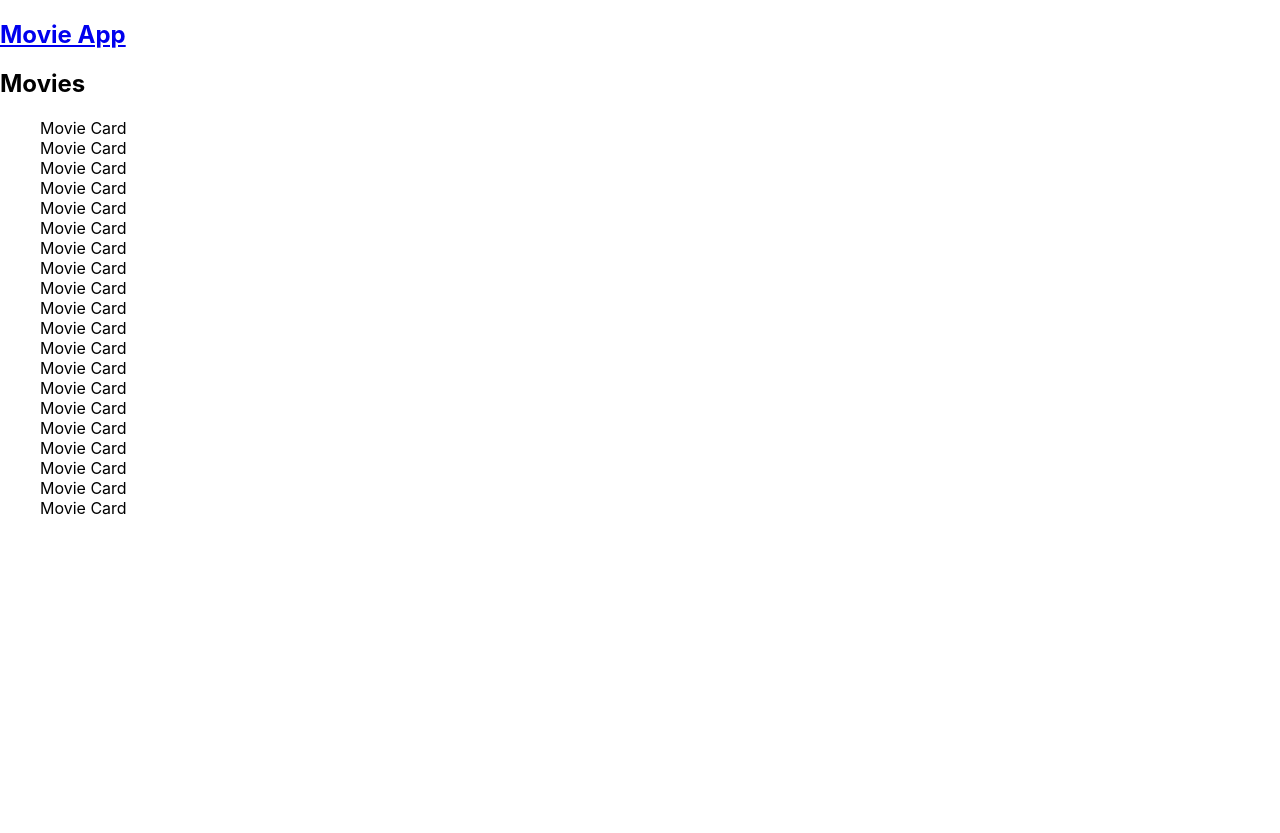
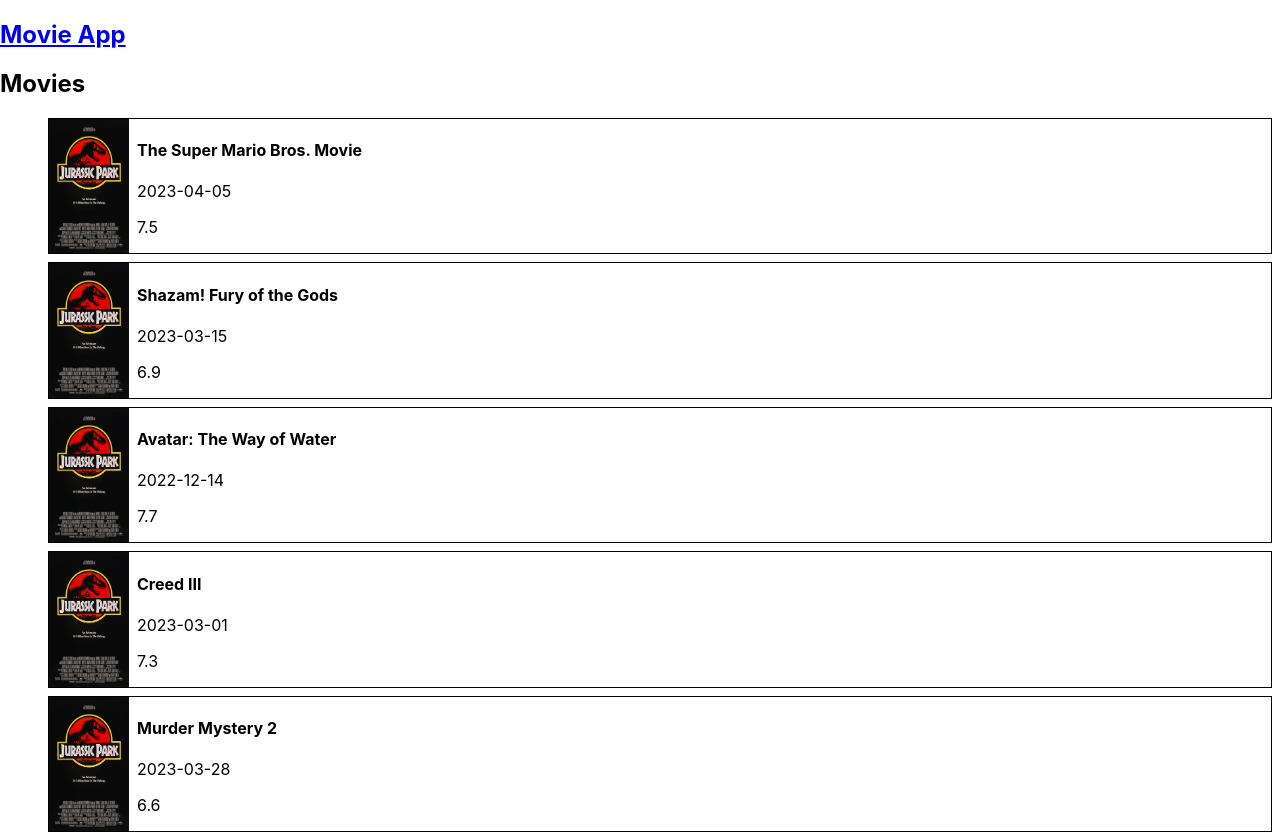
Before and after one commit to ThePinkFedora/BrainStation-MovieApp-Client, a React (Create React App) app: page / in a window 1280 px wide. Shown: the top 833 px of the page. Before the commit the page ends 800 px from the top, so only its background shows below. Built offline with nearby package versions, Linux system fonts and the light colour scheme.

Commit message:
Design MovieCards

```diff
--- a/src/components/MovieCard/MovieCard.js
+++ b/src/components/MovieCard/MovieCard.js
@@ -1,5 +1,16 @@
 import "./MovieCard.scss";
+import placeholderImage from "../../images/placeholder.jpg";
 
-export default function MovieCard() {
-  return <article className="movie-card">Movie Card</article>;
+export default function MovieCard({ movie }) {
+  const { id, title, release_date, poster_path, vote_average } = movie;
+  return (
+    <article className="movie-card">
+      <img className="movie-card__thumbnail" src={placeholderImage} alt="thumbnail" />
+      <div className="movie-card__content">
+        <h4 className="movie-card__title">{title}</h4>
+        <p className="movie-card__text">{release_date}</p>
+        <p className="movie-card__text">{vote_average}</p>
+      </div>
+    </article>
+  );
 }
--- a/src/components/MovieCard/MovieCard.scss
+++ b/src/components/MovieCard/MovieCard.scss
@@ -0,0 +1,11 @@
+.movie-card {
+  border: 1px solid black;
+  display: flex;
+  margin: 0.5rem;
+  &__thumbnail {
+    width: 5rem;
+  }
+  &__content {
+    padding-left: 0.5rem;
+  }
+}
```
Also changed, not shown: src/images/placeholder.jpg (added).
